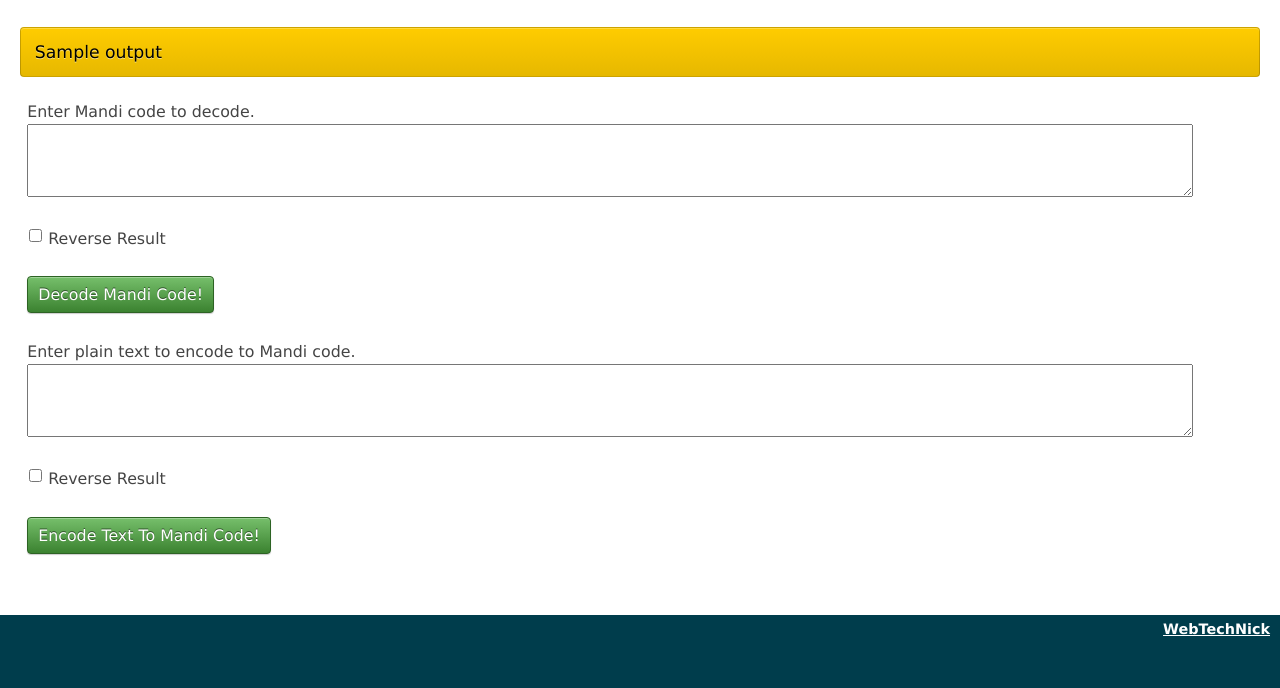
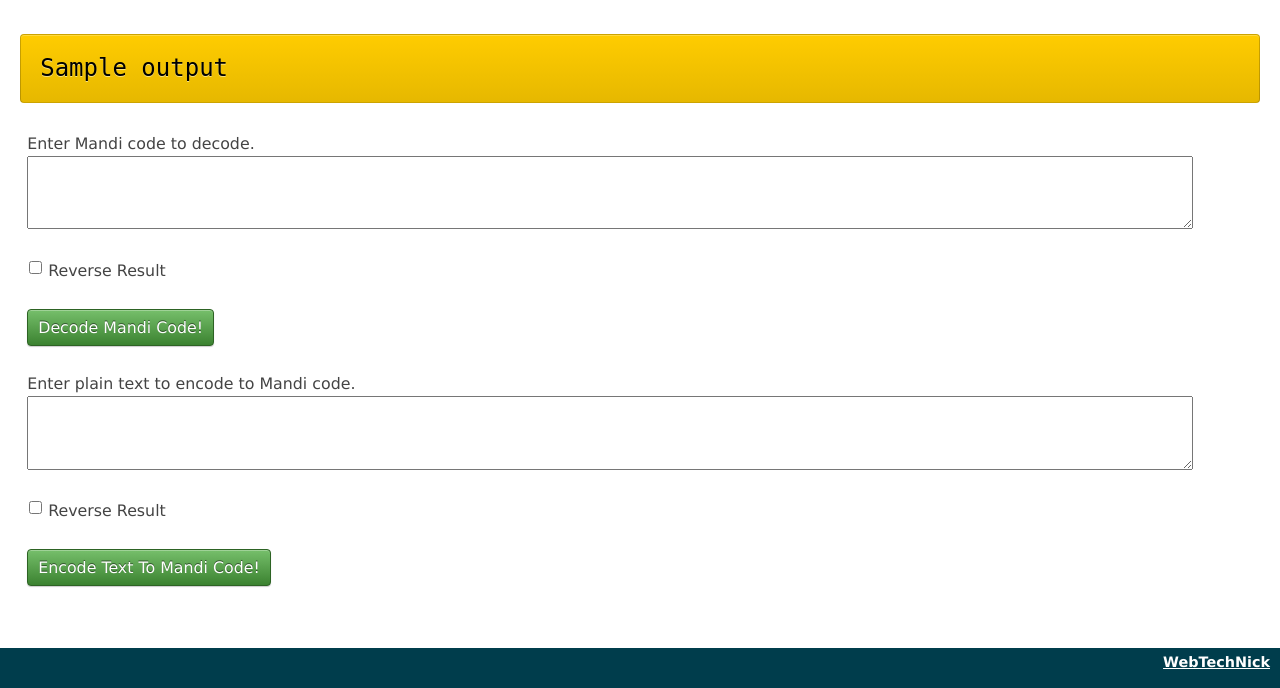
Before and after one commit to webtechnick/mandicoder, a CakePHP app: template app/View/Pages/home.ctp in a window 1280 px wide. Shown: the part 47-735 px from the top of the page. Run offline with PHP 8.4 and a stand-in for CakePHP, Linux system fonts and the light colour scheme; the template is opened without the code that fills it: most values are stand-ins (such as "Sample title", 1, 10 or a date in 2020); form fields are guessed from the names that the template uses; some libraries are stand-ins or nearby versions.

Commit message:
Updating style sheet to be monospace

```diff
--- a/app/View/Pages/home.ctp
+++ b/app/View/Pages/home.ctp
@@ -1,5 +1,5 @@
 <?php if (!empty($output)): ?>
-	<div class="notice"><?php echo $output; ?></div>
+	<div class="notice monospace"><?php echo $output; ?></div>
 <?php endif; ?>
 
 <?php
--- a/app/webroot/css/cake.generic.css
+++ b/app/webroot/css/cake.generic.css
@@ -740,3 +740,8 @@ pre {
 #url-rewriting-warning {
 	display:none;
 }
+
+.monospace {
+	font-family: monospace;
+	font-size: 24px;
+}
```
